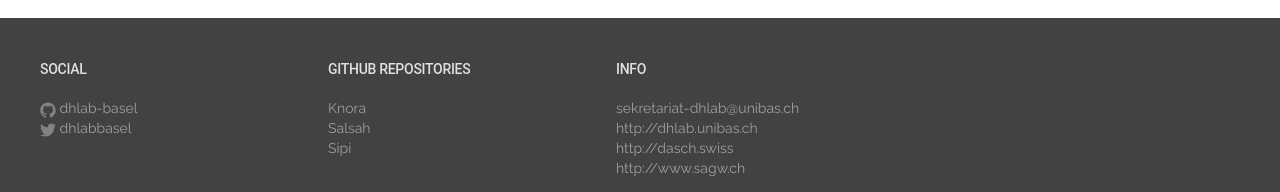
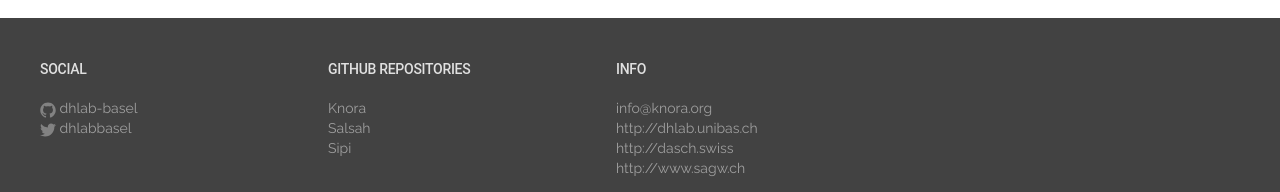
Before and after one commit to dasch-swiss/knora-org-website, a Jekyll site: the page built from index.md, in a window 1280 px wide. Shown: the part 1020-1212 px from the top of the page. Built offline with Jekyll 4.4.1, drawn with Linux system fonts in a browser that asks for light colours.

Commit message:
Update _config.yml

```diff
--- a/_config.yml
+++ b/_config.yml
@@ -14,7 +14,7 @@
 # You can create any custom variable you would like, and they will be accessible
 # in the templates via {{ site.myvariable }}.
 title: Knora
-email: sekretariat-dhlab@unibas.ch
+email: info@knora.org
 description: >- # this means to ignore newlines until "baseurl:"
   This site represents the starting point for accessing the documentation of all the different components used in the
   Knora stack
```
